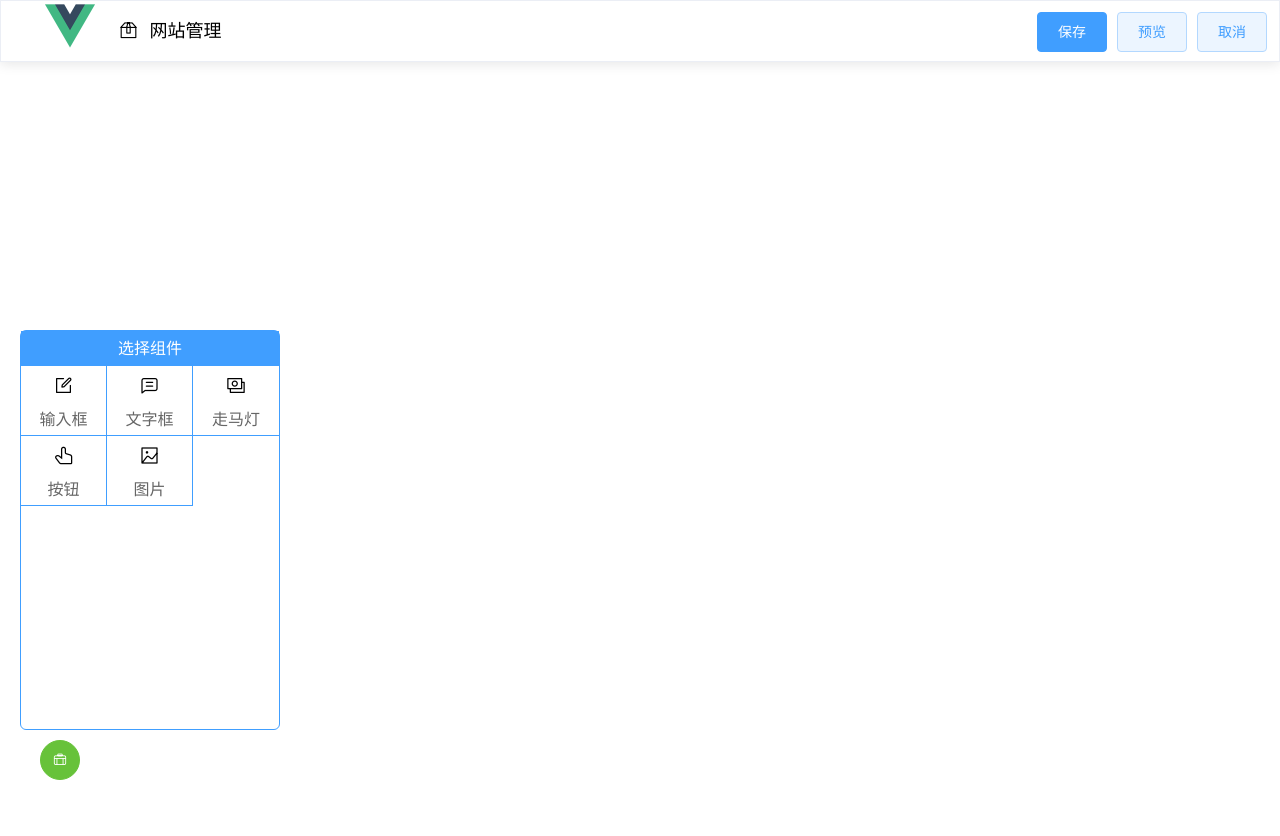
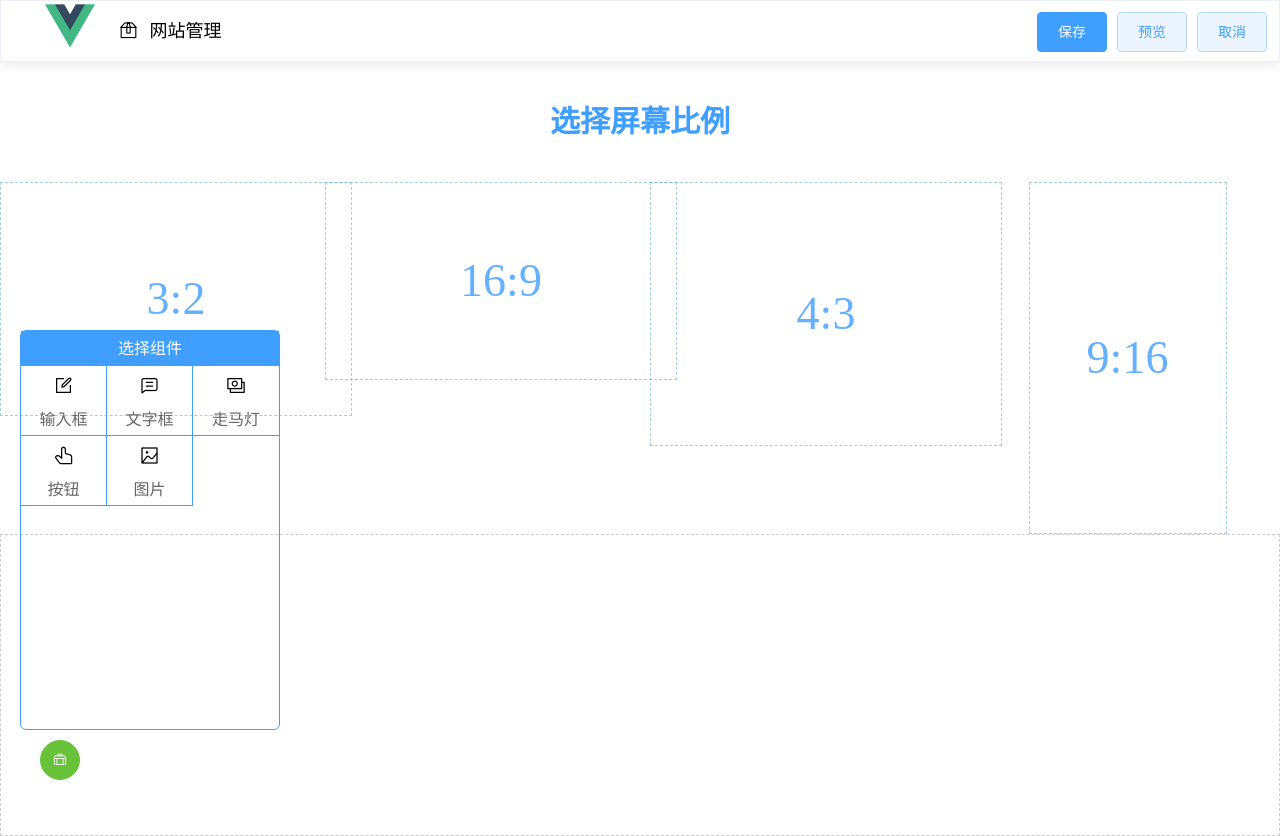
Before and after one commit to colaiven/cola-designer, a Vue app: page / in a window 1280 px wide. Before the commit the page ends 800 px from the top, so only its background shows below. Built offline with nearby package versions, Linux system fonts and the light colour scheme.

Commit message:
屏幕尺寸选择

```diff
--- /dev/null
+++ b/src/designer/checkScreen.vue
@@ -0,0 +1,42 @@
+<template>
+  <el-row :gutter="20">
+    <el-col :span="6">
+      <div class="colDiv" style="height: 232px;line-height: 232px" @click="checkedScreen(1)">3:2</div>
+    </el-col>
+    <el-col :span="6">
+      <div class="colDiv" style="height: 196px;line-height: 196px" @click="checkedScreen(2)">16:9</div>
+    </el-col>
+    <el-col :span="6">
+      <div class="colDiv" style="height: 262px;line-height: 262px" @click="checkedScreen(3)">4:3</div>
+    </el-col>
+    <el-col :span="6">
+      <div class="colDiv" style="width:196px;height: 350px;line-height: 350px" @click="checkedScreen(4)">9:16</div>
+    </el-col>
+  </el-row>
+</template>
+
+<script>
+export default {
+  name: "checkScreen",
+  methods:{
+    checkedScreen(val){
+      this.$emit("checkedScreen",val)
+    }
+  }
+}
+</script>
+
+<style scoped>
+.colDiv{border: 1px dashed rgba(102, 177, 205, 0.6);margin: 0 auto;text-align: center;
+  width: 350px;font-size: 46px;color: #66b1ff}
+.colDiv:hover{
+  cursor: pointer;
+  background: #efefef;
+  transform:scale(1.2);
+  -webkit-transform:scale(1.2);
+  transition:all 0.3s;
+  -webkit-transition:all 0.3s;
+  -moz-transition:all 0.3s;
+  -o-transition:all 0.3s;
+}
+</style>
--- a/src/designer/index.vue
+++ b/src/designer/index.vue
@@ -17,6 +17,14 @@
         </el-col>
       </el-row>
     </div>
+    <transition name="slide-fade">
+      <div v-if="checkScreenShow">
+        <div style="text-align: center;line-height: 60px;font-size: 30px;
+        margin: 30px 0 30px 0;color: #409eff"><b>选择屏幕比例</b></div>
+        <check-screen @checkedScreen="checkedScreen"/>
+      </div>
+    </transition>
+
     <div class="webContainer" @dragover="allowDrop" @drop="drop">
       <div v-for="(item,index) in cacheComponents" :key="item+index"
            v-drag class="cptDiv" :style="{width:item.cptWidth+'px',height:item.cptHeight+'px',
@@ -41,12 +49,14 @@
 import ComponentBar from "@/designer/componentBar";
 import ConfigBar from "@/designer/configBar";
 import cptOptions from "@/components/options"
+import CheckScreen from "@/designer/checkScreen";
 
 export default {
   name: 'design-index',
-  components: {ConfigBar, ComponentBar},
+  components: {CheckScreen, ConfigBar, ComponentBar},
   data() {
     return {
+      checkScreenShow:true,
       copyDom: '',
       componentBarShow: true,
       cacheComponents:[],
@@ -111,6 +121,10 @@ export default {
       this.cacheComponents.push(cpt);
       this.showConfigBar(cpt, this.cacheComponents.length - 1)//丢下组件后刷新组件属性栏
     },
+    checkedScreen(val){
+      console.log(val)
+      this.checkScreenShow = false
+    },
     closeConfigBar() {
       this.configBarShow = false
     }
@@ -143,12 +157,13 @@ export default {
 
 <style scoped>
 .top {height: 60px;border: 1px solid #EBEEF5;box-shadow: 0 2px 12px 0 rgba(0, 0, 0, .1);}
-.webContainer {height: 600px;}
-.webContainer:hover, .webContainer:active {border: 1px dashed #ccc;}
+.webContainer {height: 300px;border: 1px dashed #ccc;}
 .cptDiv {position: absolute;overflow: auto;border: 1px dashed rgba(102, 177, 205, 0.6);}
 .delTag {z-index: 9999;width: 20px;height: 20px;background: #66b1ff;border-radius: 2px;
   position: absolute;top: 0;right: 0;text-align: center;display: none
 }
 .delTag:hover {cursor: pointer}
 .cptDiv:hover .delTag {display: block}
+.slide-fade-leave-active {transition: all .3s ease;}
+.slide-fade-leave-to{transform: scale(0.1);}
 </style>
```
